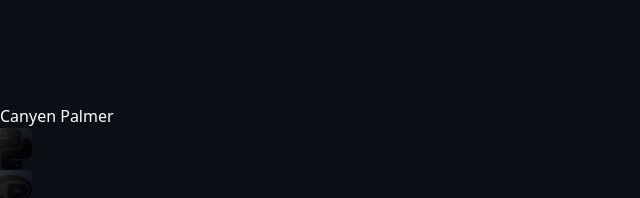
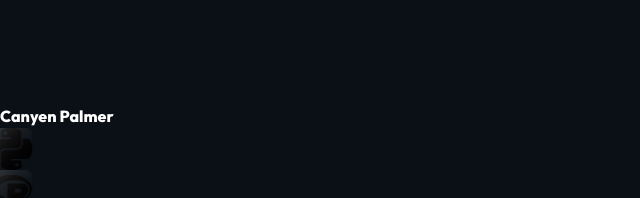
Before and after one commit to CanyenPalmer/PortfolioBasics, a Next.js app: page / in a window 1280 px wide. Shown: the part 4102-4300 px from the top of the page, without its empty margins (0-640 px from the left). Built offline with nearby package versions, Linux system fonts and the light colour scheme.

Commit message:
Update HeroWithAvatar.tsx

```diff
--- a/src/components/HeroWithAvatar.tsx
+++ b/src/components/HeroWithAvatar.tsx
@@ -4,6 +4,7 @@
 import React from "react";
 import SkillsBelt from "@/components/SkillsBelt";
 import { Outfit } from "next/font/google";
+import NameStamp from "@/components/NameStamp";
 
 const outfit = Outfit({
   subsets: ["latin"],
@@ -112,7 +113,12 @@ export default function Hero({ headline, subheadline, typer }: Props) {
         {/* Copy */}
         <div className="space-y-5">
           <h1 className="text-6xl md:text-7xl font-bold leading-[1.05]">
-            {headline}
+            <NameStamp
+              text={headline ?? "Canyen Palmer"}
+              className="text-6xl md:text-7xl font-bold"
+              variant="hero"
+              rearmOnExit={true}
+            />
           </h1>
 
           {/* SkillsBelt — scaled visually, still capped */}
@@ -145,12 +151,11 @@ export default function Hero({ headline, subheadline, typer }: Props) {
       {/* Glitch animation (only on hovered nav item) */}
       <style jsx>{`
         .nav-glitch {
-          /* keep default muted color until hovered */
           color: rgba(255, 255, 255, 0.7);
         }
         .nav-glitch:hover {
           animation: nav-glitch 1.5s linear infinite;
-          color: #ffffff; /* force white during glitch */
+          color: #ffffff;
         }
         @keyframes nav-glitch {
           0% { text-shadow: none; transform: translateZ(0); }
@@ -158,8 +163,8 @@ export default function Hero({ headline, subheadline, typer }: Props) {
           10% { text-shadow: -1px 0 rgba(255,0,0,0.35), 1px 0 rgba(0,255,255,0.35); transform: translate(-0.5px, 0.2px); }
           15% { text-shadow: 1px 0 rgba(255,0,0,0.4), -1px 0 rgba(0,255,255,0.4); transform: translate(0.4px, -0.2px); }
           20% { text-shadow: none; transform: translateZ(0); }
-          33% { text-shadow: none; transform: none; } /* active window ~0.5s */
-          100% { text-shadow: none; transform: none; } /* idle remainder ~1s */
+          33% { text-shadow: none; transform: none; }
+          100% { text-shadow: none; transform: none; }
         }
         @media (prefers-reduced-motion: reduce) {
           .nav-glitch:hover { animation: none !important; text-decoration: underline; }
```
